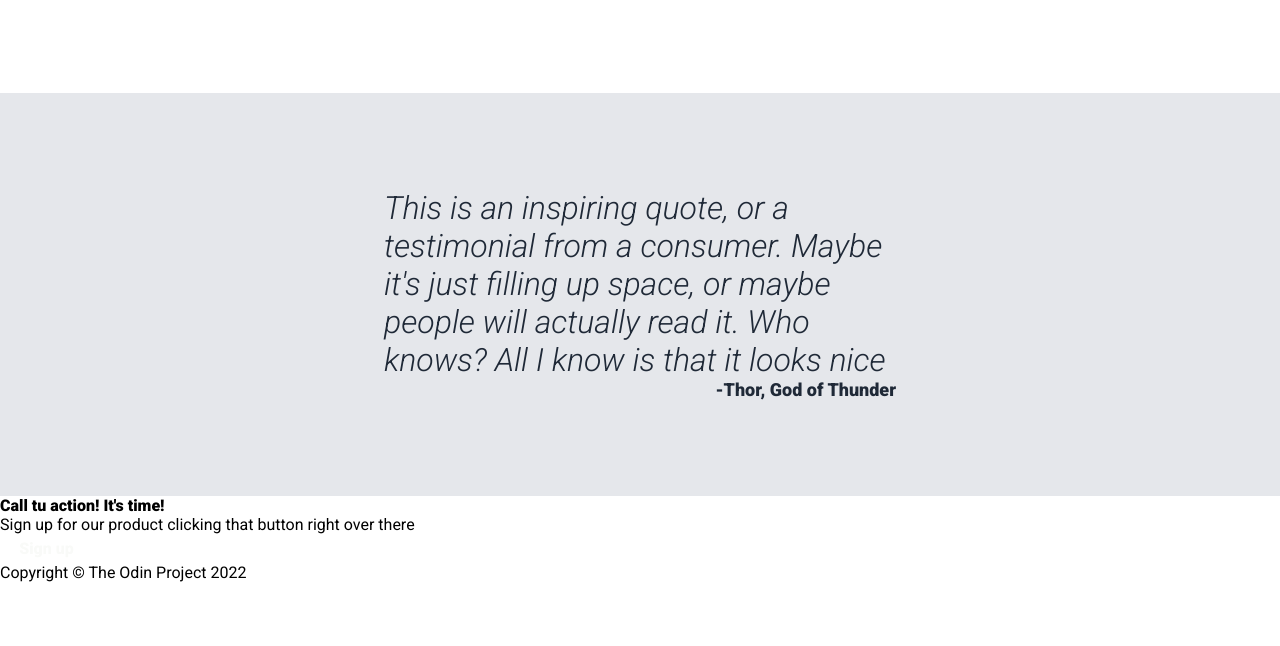
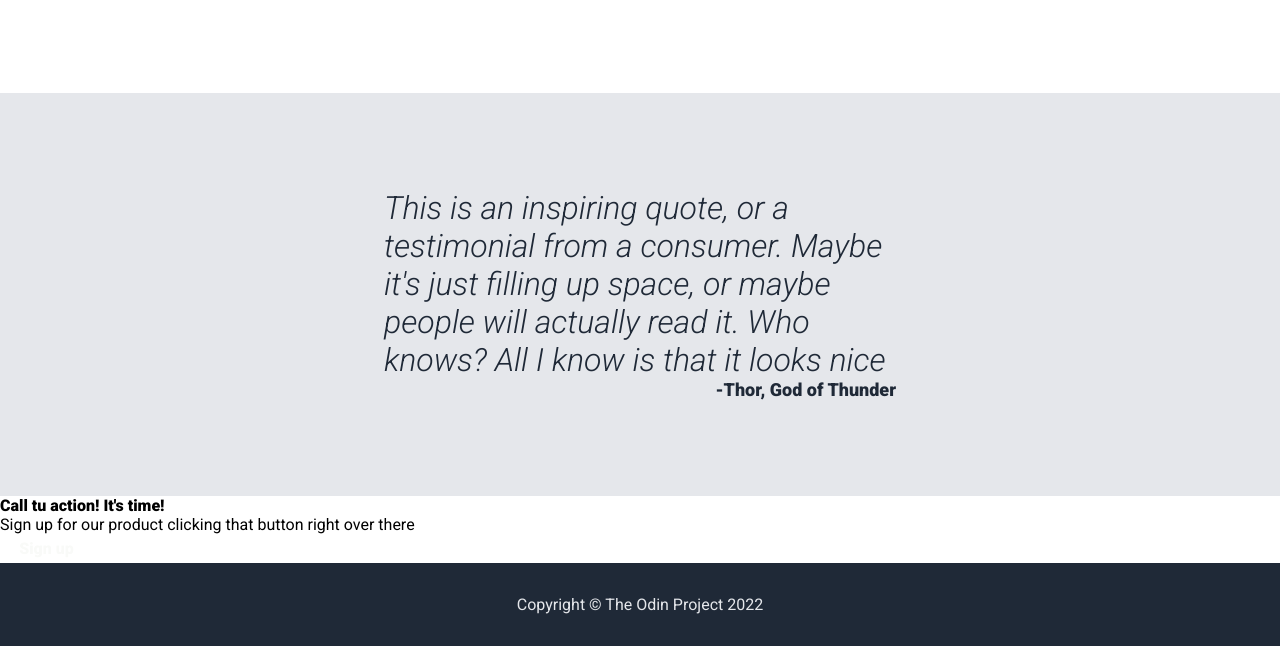
Before and after one commit to riskezwn/odin-landing-page, a plain HTML site: page index.html in a window 1280 px wide. Shown: the part 942-1588 px from the top of the page. Before the commit the page ends 1524 px from the top, so only its background shows below. Drawn offline with Linux system fonts and the light colour scheme.

Commit message:
Style footer box

```diff
--- a/styles/index.css
+++ b/styles/index.css
@@ -116,3 +116,9 @@ main .quote cite {
   font-style: normal;
   font-weight: bold;
 }
+footer {
+  text-align: center;
+  padding: 2em 0;
+  color: #E5E7EB;
+  background-color: #1f2937;
+}
```
